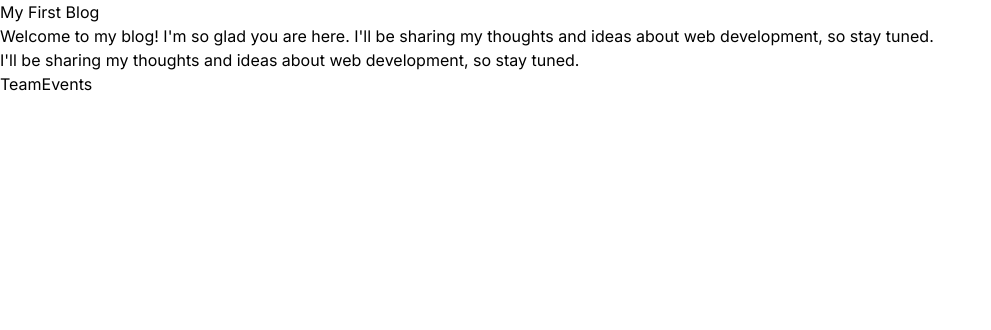
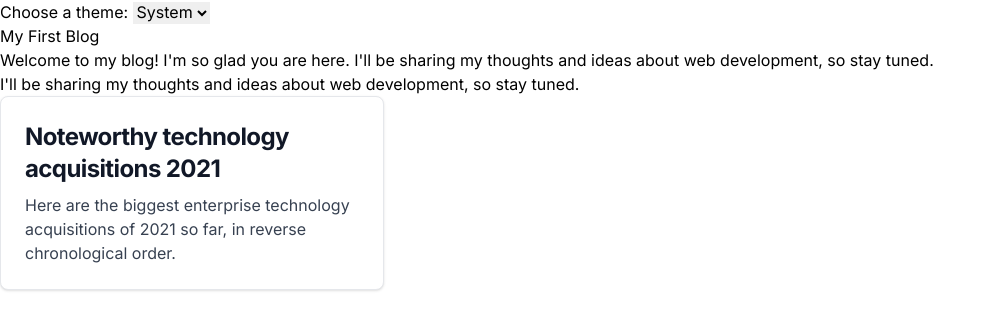
Before and after one commit to brij1728/show-tickets-app, a Next.js app: page / in a window 1280 px wide. Shown: the top 330 px of the page, without its empty margins (0-991 px from the left). Built offline with nearby package versions, Linux system fonts and the light colour scheme.

Commit message:
feat: introduce ThemePicker
- Add a new ThemePicker component to allow users to switch between light, dark, and system themes
- Update the layout to include the ThemePicker
- Enable dark mode selector in tailwind configuration

```diff
--- a/src/app/components/TeamEvents/TeamEvents.tsx
+++ b/src/app/components/TeamEvents/TeamEvents.tsx
@@ -1,7 +1,20 @@
-import React from 'react'
+import React from "react";
 
 export const TeamEvents = () => {
   return (
-	<div className="flex-1">TeamEvents</div>
-  )
-}
+    <div className="flex-1">
+      <a
+        href="#"
+        className="block max-w-sm p-6 bg-white border border-gray-200 rounded-lg shadow hover:bg-gray-100 dark:bg-gray-800 dark:border-gray-700 dark:hover:bg-gray-700"
+      >
+        <h5 className="mb-2 text-2xl font-bold tracking-tight text-gray-900 dark:text-white">
+          Noteworthy technology acquisitions 2021
+        </h5>
+        <p className="font-normal text-gray-700 dark:text-gray-400">
+          Here are the biggest enterprise technology acquisitions of 2021 so
+          far, in reverse chronological order.
+        </p>
+      </a>
+    </div>
+  );
+};
--- /dev/null
+++ b/src/app/components/ThemePicker.tsx
@@ -0,0 +1,44 @@
+"use client";
+
+import React, { useEffect, useState } from "react";
+
+type ThemeOption = "light" | "dark" | "system";
+
+const applyTheme = (theme: ThemeOption) => {
+  const isDarkMode = window.matchMedia("(prefers-color-scheme: dark)").matches;
+  if (theme === "system") {
+    document.documentElement.classList.toggle("dark", isDarkMode);
+  } else {
+    document.documentElement.classList.toggle("dark", theme === "dark");
+  }
+};
+
+export const ThemePicker: React.FC = () => {
+  const [theme, setTheme] = useState<ThemeOption>("system");
+
+  useEffect(() => {
+    const savedTheme = localStorage.getItem("theme") as ThemeOption | null;
+    console.log(savedTheme);
+    const initialTheme = savedTheme ? savedTheme : "system";
+    setTheme(initialTheme);
+    applyTheme(initialTheme);
+  }, []);
+
+  const onThemeChange = (e: React.ChangeEvent<HTMLSelectElement>) => {
+    const newTheme = e.target.value as ThemeOption;
+    setTheme(newTheme);
+    localStorage.setItem("theme", newTheme);
+    applyTheme(newTheme);
+  };
+
+  return (
+    <div>
+      <label htmlFor="theme-select">Choose a theme: </label>
+      <select id="theme-select" value={theme} onChange={onThemeChange}>
+        <option value="light">Light</option>
+        <option value="dark">Dark</option>
+        <option value="system">System</option>
+      </select>
+    </div>
+  );
+};
--- a/src/app/components/index.ts
+++ b/src/app/components/index.ts
@@ -1 +1,2 @@
-export * from './TeamEvents'
+export * from "./TeamEvents";
+export { ThemePicker } from "./ThemePicker";
--- a/src/app/layout.tsx
+++ b/src/app/layout.tsx
@@ -3,6 +3,7 @@ import "./globals.css";
 import { Container } from "postcss";
 import { Inter } from "next/font/google";
 import type { Metadata } from "next";
+import { ThemePicker } from "./components";
 
 const inter = Inter({ subsets: ["latin"] });
 
@@ -19,9 +20,8 @@ export default function RootLayout({
   return (
     <html lang="en">
       <body className={inter.className}>
-
-          {children}
-
+        <ThemePicker />
+        {children}
       </body>
     </html>
   );
--- a/tailwind.config.ts
+++ b/tailwind.config.ts
@@ -16,5 +16,6 @@ const config: Config = {
     },
   },
   plugins: [],
+  darkMode: "selector",
 };
 export default config;
```
